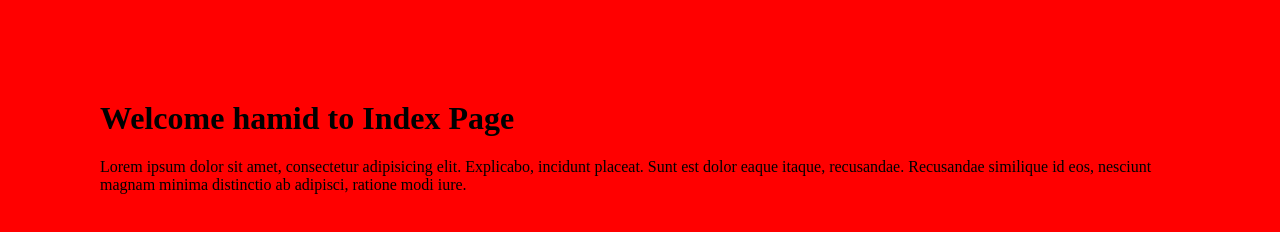
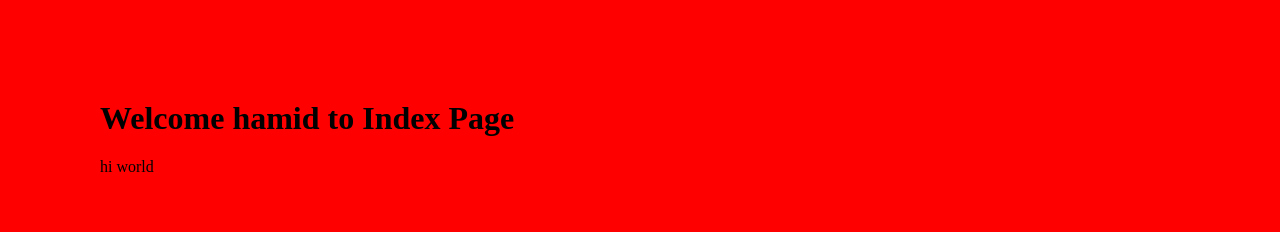
Before and after one commit to hamidnaderi/prj1, a plain HTML site: page index.html in a window 1280 px wide. Drawn offline with Linux system fonts and the light colour scheme.

Commit message:
add new prj

```diff
--- a/index.html
+++ b/index.html
@@ -2,13 +2,15 @@
 <html>
   <head>
     <meta charset="utf-8">
-    <title>My Project</title>
+    <title>hamid Project</title>
     <link rel="stylesheet" href="css/style.css">
   </head>
   <body>
     <h1>Welcome hamid to Index Page</h1>
 
-    <p>Lorem ipsum dolor sit amet, consectetur adipisicing elit. Explicabo, incidunt placeat. Sunt est dolor eaque itaque, recusandae. Recusandae similique id eos, nesciunt magnam minima distinctio ab adipisci, ratione modi iure.</p>
+    <p>
+	hi world
+	</p>
     <script src="js/main.js"></script>
   </body>
 </html>
```
Also changed, not shown: 1 other file.
